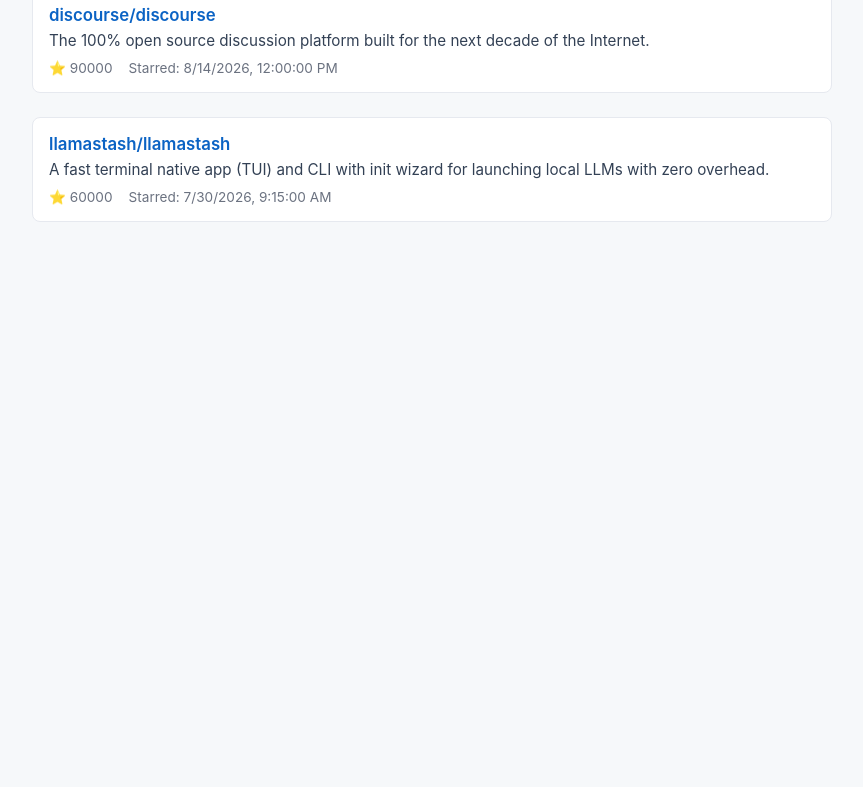
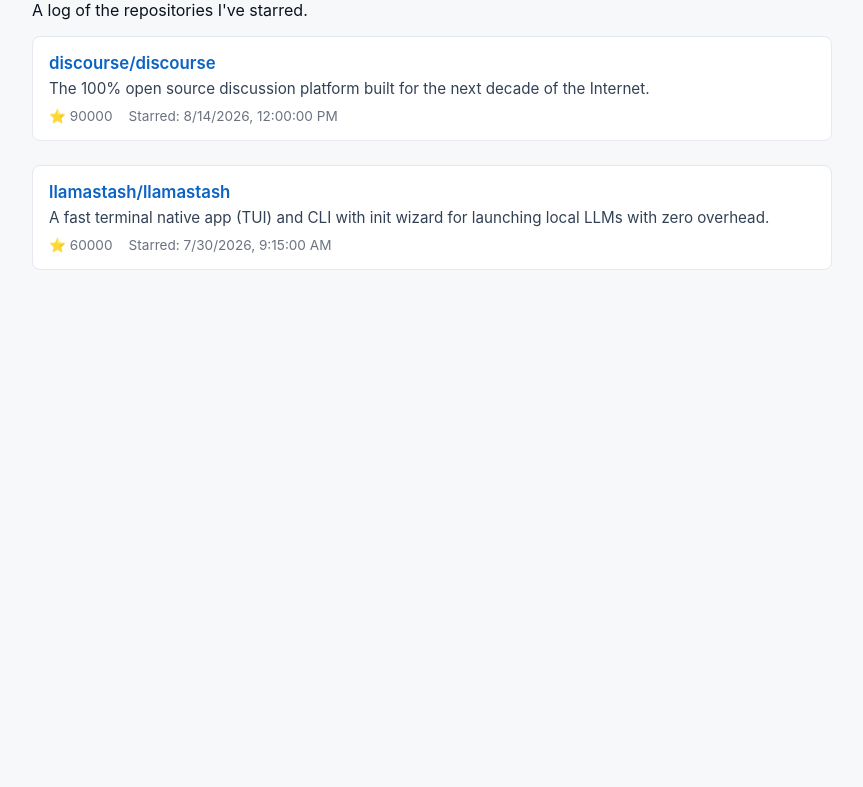
Before and after one commit to irritablemuffin/stargazers-log, a plain HTML site: page index.html in a window 1280 px wide. Shown: the part 77-864 px from the top of the page, without its empty margins (208-1071 px from the left). Drawn offline with Linux system fonts and the light colour scheme.

Commit message:
added description line under header

```diff
--- a/index.html
+++ b/index.html
@@ -9,6 +9,7 @@
 <body>
 	<div class="container">
 		<h1>Stargazer's Log</h1>
+    <p>A log of the repositories I've starred.</p>
 		<div id="repos">Loading repositories…</div>
 	</div>
 	<script src="script.js"></script>
```
